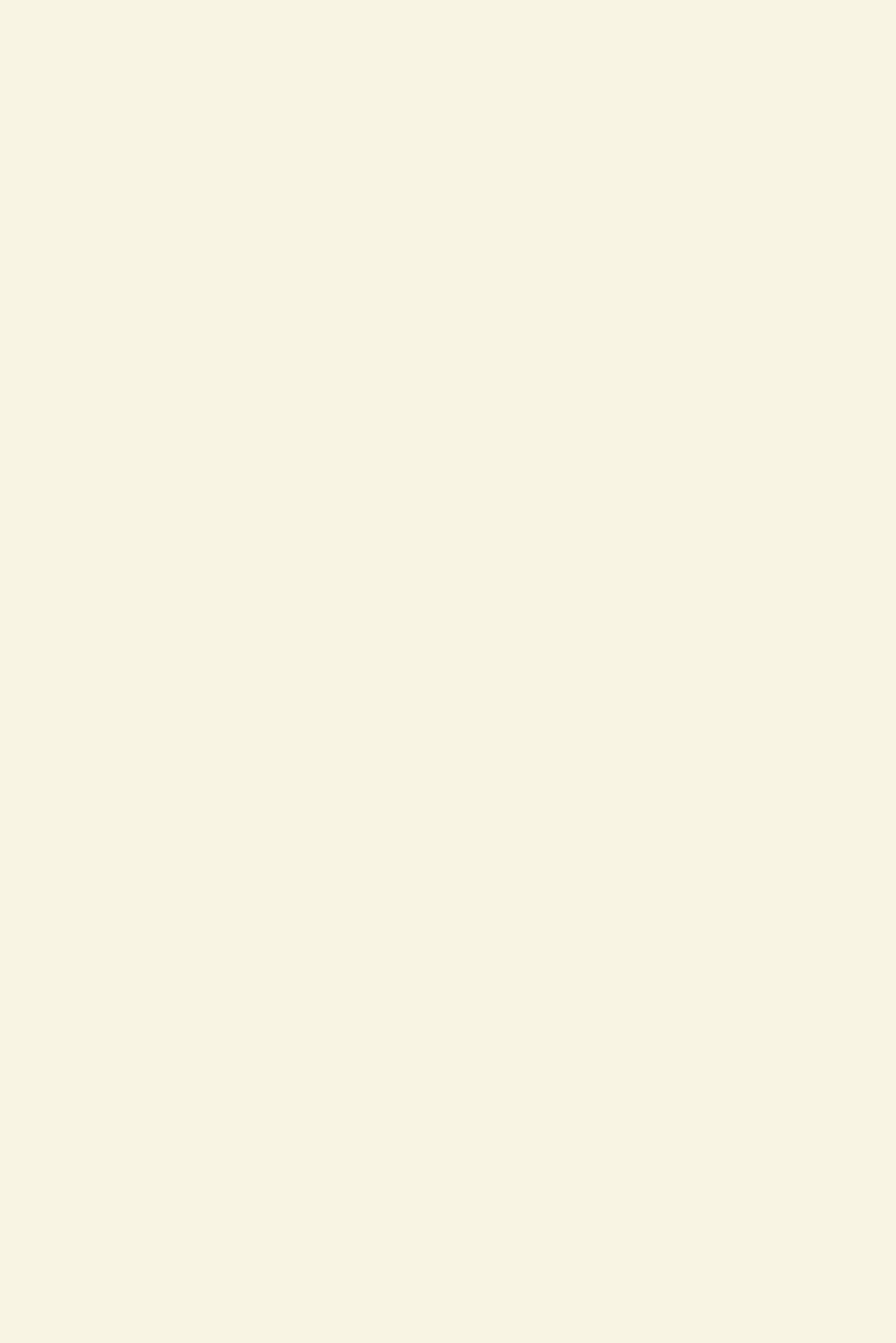
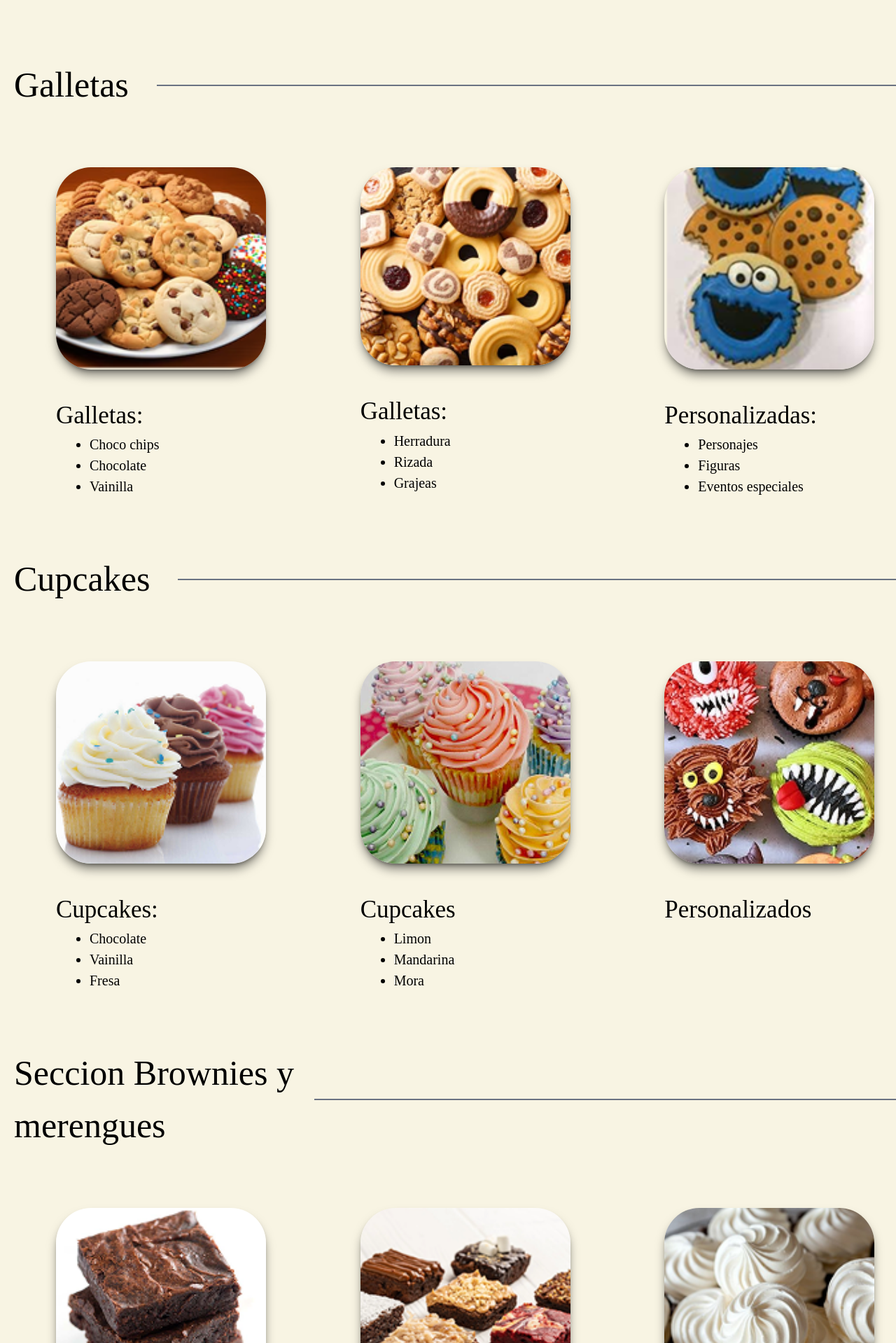
Before and after one commit to capricebakery/Caprice, a React (Vite) app: page /postres in a window 1280 px wide. Shown: the part 881-2800 px from the top of the page at 70% size. Before the commit the page ends 800 px from the top, so only its background shows below. Built offline with nearby package versions, Linux system fonts and the light colour scheme.

Commit message:
Creacion pagina Postres

```diff
--- a/src/App.jsx
+++ b/src/App.jsx
@@ -2,12 +2,15 @@ import { BrowserRouter} from "react-router-dom";
 import Header from "./components/Header/Header.jsx";
 import Footer from "./components/Footer/Footer.jsx";
 import AppRoutes from "./routes.jsx"
+import ScrollToTop from "./scrolltop.jsx";
+
 
 
 
 export default function App() {
   return (
     <BrowserRouter>
+    <ScrollToTop/>
       <div>
         <Header/>
         <main>
--- /dev/null
+++ b/src/ScrollTop.jsx
@@ -0,0 +1,14 @@
+import { useEffect } from "react";
+import { useLocation } from "react-router-dom";
+
+const ScrollToTop = () => {
+  const { pathname } = useLocation();
+
+  useEffect(() => {
+    window.scrollTo(0, 0);
+  }, [pathname]);
+
+  return null;
+};
+
+export default ScrollToTop;
--- a/src/pages/Postres.jsx
+++ b/src/pages/Postres.jsx
@@ -1,6 +1,107 @@
 const Postres = () => {
+    const galletas = [
+        { src: "/img/galletas1.png", titulo:"Galletas:", item1:"Choco chips", item2:"Chocolate", item3:"Vainilla", item4:"Avena"},
+        { src:"/img/galletas2.png", titulo:"Galletas:", item1:"Herradura", item2:"Rizada", item3:"Grajeas", item4:"3 ojos"},
+        { src:"/img/galletas3.png", titulo:"Personalizadas:", item1:"Personajes", item2:"Figuras", item3:"Eventos especiales", item4:""}
+    ]
 
+    const cupcakes = [
+        {src: "/img/cupcakes1.png", titulo:"Cupcakes:", item1:"Chocolate", item2:"Vainilla", item3:"Fresa"},
+        {src:"/img/cupcakes2.png", titulo:"Cupcakes", item1:"Limon", item2:"Mandarina", item3:"Mora"},
+        {src:"/img/cupcakes3.png", titulo:"Personalizados", item1:"", item2:"", item3:""}
+    ]
 
+    const browniesMerengues = [
+        { src: "/img/brownie1.png", titulo:"Brownie sencillo"},
+        {src: "/img/brownie2.png", titulo:"Brownies", item1:"Relleno", item2:"Cubiertas", item3:"Personalizados"},
+        {src:"/img/merengue.png", titulo:"Merengues", item1:"Italiano",item2:"Frances", item3:"Suizo"}
+    ]
+    return (
+        <div>
+            <section className="flex w-auto md:flex-row flex-col items-center h-150 bg-linear-to-t from-[#F4E1C1] to-[#f7f2dc]
+                        m-20 px-40 rounded-[80px] shadow-lg overflow-visible">
+                <div>
+                    <h1 className="font-titulos text-[100px] mb-10">Postres</h1>
+                    <p className="font-titulos text-[30px]">Endulza tu día desde el primer bocado con nuestros irresistibles postres caseros.</p>
+                </div>
+                <img className="w-[700px] mb-10" src="/img/pagepostres.png"/>
+            </section>
+
+            <h2 className="flex justify-center font-titulos text-[30px] mt-40 mb-20" >Elige a tu gusto</h2>
+
+            <section>
+                <div>
+                    <div>{/* Seccion Galletas*/}
+                        <div className="flex items-center gap-5 mb-20">
+                            <h2 className="font-titulos text-[50px] px-5" >Galletas</h2>
+                            <div className="w-full h-[2px] bg-gray-500 my-4"></div>
+                        </div>
+
+                        <div className="grid grid-cols-3 gap-6 mb-20">
+
+                            {galletas.map((item, index) => (
+                                <div className="flex flex-col ml-20 gap-5" key={index}>
+                                    <div>
+                                        <img className="w-[300px] hover:scale-120 shadow-lg shadow-black/50 rounded-[50px]" src={item.src} alt={item.titulo} />
+                                    </div>
+                                    <ul className="list-disc font-textos text-[35px] mt-5">{item.titulo}
+                                        {item.item1 && <li className="font-textos text-[20px] ml-12">{item.item1}</li>}
+                                        {item.item2 && <li className="font-textos text-[20px] ml-12">{item.item2}</li>}
+                                        {item.item3 && <li className="font-textos text-[20px] ml-12">{item.item3}</li>}
+                                    </ul>
+                                </div>
+                            ))}
+                        </div>
+                    </div>
+                    <div> {/* Seccion Cupcakes*/}
+                        <div className="flex items-center gap-5 mb-20">
+                            <h2 className="font-titulos text-[50px] px-5">Cupcakes</h2>
+                            <div className="w-full h-[2px] bg-gray-500 my-4"></div>
+                        </div>
+
+                        <div className="grid grid-cols-3 gap-6 mb-20">
+
+                            {cupcakes.map((item, index) => (
+                                <div className="flex flex-col ml-20 gap-5" key={index}>
+                                    <div>
+                                        <img className="w-[300px] hover:scale-120 shadow-lg shadow-black/50 rounded-[50px]" src={item.src} alt={item.titulo} />
+                                    </div>
+                                    <ul className="list-disc font-textos text-[35px] mt-5">{item.titulo}
+                                        {item.item1 && <li className="font-textos text-[20px] ml-12">{item.item1}</li>}
+                                        {item.item2 && <li className="font-textos text-[20px] ml-12">{item.item2}</li>}
+                                        {item.item3 && <li className="font-textos text-[20px] ml-12">{item.item3}</li>}
+                                    </ul>
+                                </div>
+                            ))}
+                        </div>
+                    </div>
+                    <div> {/* Seccion Brownies y merengues*/}
+                        <div className="flex items-center mb-20">
+                            <h2 className="font-titulos text-[50px] px-5">Seccion Brownies y merengues</h2>
+                            <div className="w-full h-[2px] bg-gray-500 my-4"></div>
+                        </div>
+
+                        <div className="grid grid-cols-3 gap-6 mb-20">
+
+                            {browniesMerengues.map((item, index) => (
+                                <div className="flex flex-col ml-20 gap-5" key={index}>
+                                    <div>
+                                        <img className="w-[300px] hover:scale-120 shadow-lg shadow-black/50 rounded-[50px]" src={item.src} alt={item.titulo} />
+                                    </div>
+                                    <ul className="list-disc font-textos text-[35px] mt-5">{item.titulo}
+                                        {item.item1 && <li className="font-textos text-[20px] ml-12">{item.item1}</li>}
+                                        {item.item2 && <li className="font-textos text-[20px] ml-12">{item.item2}</li>}
+                                        {item.item3 && <li className="font-textos text-[20px] ml-12">{item.item3}</li>}
+                                    </ul>
+                                </div>
+                            ))}
+                        </div>
+                    </div>
+                </div>
+            </section>
+        </div>
+
+    )
 }
 
 export default Postres;
```
Also changed, not shown: public/img/galletajonjoli.png (added).
